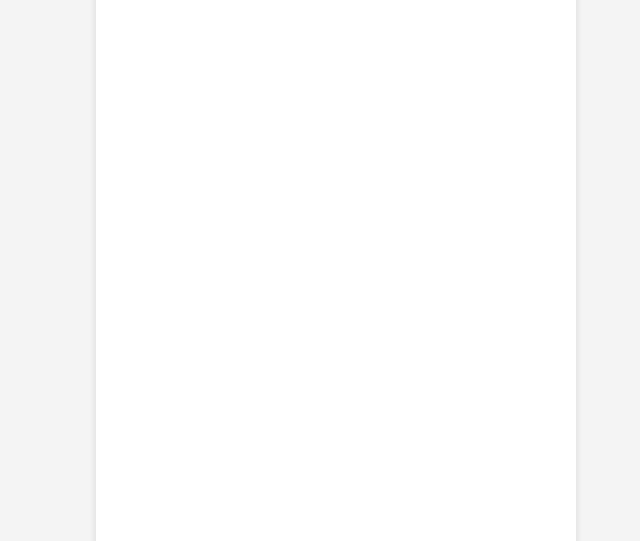
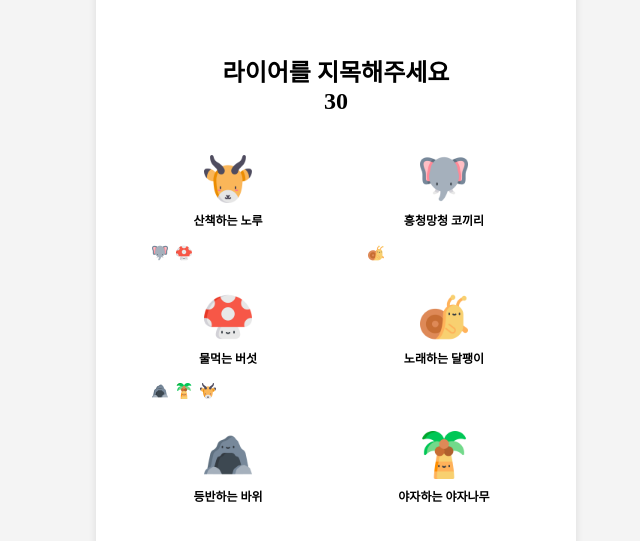
Before and after one commit to Goorm-Team4/liar-game-frontend, a React (Create React App) app: page /vote in a window 1280 px wide. Before the commit this address had no page. Shown: the part 113-654 px from the top of the page, without its empty margins (304-944 px from the left). Built offline with nearby package versions, Linux system fonts and the light colour scheme.

Commit message:
feat(#9) : 투표 페이지 UI 구현

```diff
--- a/src/App.js
+++ b/src/App.js
@@ -7,6 +7,7 @@ import MainPage from "./pages/MainPage";
 import RoomPage from "./pages/RoomPage";
 import RolePage from "./pages/RolePage";
 import TurnPage from "./pages/TurnPage";
+import VotePage from "./pages/VotePage";
 import ResultPage from "./pages/ResultPage";
 import ResistPage from "./pages/ResistPage";
 import FinalDebatePage from "./pages/FinalDebatePage";
@@ -34,6 +35,7 @@ const App = () => {
           <Route path="/room" element={<RoomPage />} />
           <Route path="/role" element={<RolePage />} />
           <Route path="/turn" element={<TurnPage />} />
+          <Route path="/vote" element={<VotePage />} />
           <Route path="result" element={<ResultPage />} />
           <Route path="/resist" element={<ResistPage />} />
           <Route path="/debate" element={<FinalDebatePage />} />
--- a/src/pages/RoomPage.js
+++ b/src/pages/RoomPage.js
@@ -68,6 +68,7 @@ const SectionContainer = styled.div`
     width: 100%;
     padding: 9vh;
 `;
+
 const ContentContainer = styled.div`
     font-weight: 700;
     text-align: center;
--- /dev/null
+++ b/src/pages/VotePage.js
@@ -0,0 +1,119 @@
+import React, { useEffect } from 'react'
+import styled from 'styled-components';
+import { useNavigate } from 'react-router-dom';
+
+import char1 from "../assets/images/char1.png";
+import char2 from "../assets/images/char2.png";
+import char3 from "../assets/images/char3.png";
+import char4 from "../assets/images/char4.png";
+import char5 from "../assets/images/char5.png";
+import char6 from "../assets/images/char6.png";
+
+function VotePage() {
+  const navigate = useNavigate();
+
+  useEffect(() => {
+    const timer = setTimeout(() => {
+      navigate("/debate");
+    }, 10000);
+
+    return () => clearTimeout(timer); // 타이머 종료
+  }, [navigate])
+
+  const players = [
+    { id: 1, name: "산책하는 노루", avatar: char1, votes: [char2, char3] },
+    { id: 2, name: "흥청망청 코끼리", avatar: char2, votes: [char4] },
+    { id: 3, name: "물먹는 버섯", avatar: char3, votes: [char5,char6,char1] },
+    { id: 4, name: "노래하는 달팽이", avatar: char4, votes: [] },
+    { id: 5, name: "등반하는 바위", avatar: char5, votes: [] },
+    { id: 6, name: "야자하는 야자나무", avatar: char6, votes: [] },
+  ];
+
+  return (
+    <PageContainer>
+      <SectionContainer>
+        <ContentContainer>
+          <span>라이어를 지목해주세요</span>
+          <p></p>
+          <span>30</span>
+        </ContentContainer>
+        <VoteContainer>
+          {players.map((player) => (
+            <div>
+              <PlayerItem>
+                <Character key={player.id} src={player.avatar} alt={player.name} />
+                <Name>{player.name}</Name>
+              </PlayerItem>
+              <VoteItem>
+                {player.votes.map((vote) => (
+                  <VoteCharacter src={vote} alt={player.name} />
+                )
+                )}
+              </VoteItem>
+            </div>
+          ))}
+        </VoteContainer>
+
+      </SectionContainer>
+
+    </PageContainer>
+  )
+}
+
+export default VotePage
+
+const PageContainer = styled.div`
+    display: flex;
+    justify-content: center;
+    height: 100vh;
+`;
+
+const SectionContainer = styled.div`
+    display: flex;
+    flex-direction: column;
+    justify-content: center;
+    width: 100%;
+    padding: 5vh;
+`;
+const ContentContainer = styled.div`
+    font-weight: 700;
+    font-size: 3vh;
+    text-align: center;
+    margin-bottom: 5vh;
+`;
+
+const VoteContainer = styled.div`
+    display: grid;
+    grid-template-columns: repeat(2, 1fr);
+    gap: 4vh;
+  `;
+
+const PlayerItem = styled.div`
+    display: flex;
+    flex-direction: column;
+    align-items: center;
+    gap: 1vh;
+    margin-bottom: 2vh;
+`;
+
+const Character = styled.img`
+    width: 6vh;
+    height: auto;
+`;
+
+const Name = styled.span`
+  font-weight: 700;
+  font-size: 1.5vh;
+`;
+
+const VoteItem = styled.div`
+    display: flex;
+    align-items: normal;
+    gap: 1vh;
+    margin: 0 2vh;
+`;
+
+const VoteCharacter = styled.img`
+    width: 2vh;
+    height: auto;
+`;
```
